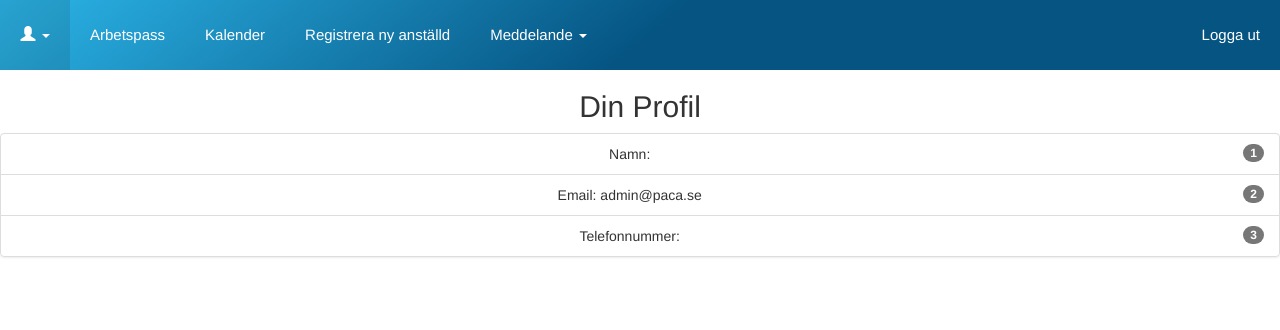
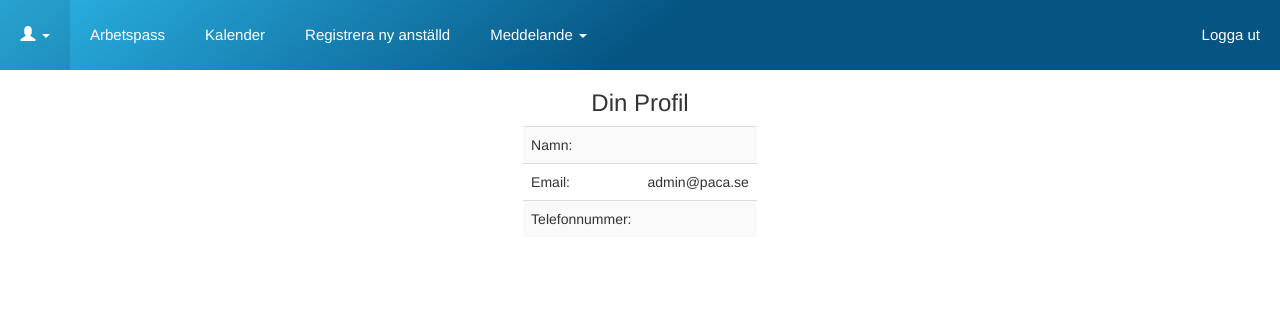
Before and after one commit to ChristopherAc/paca, a Django app: page /profile/ in a window 1280 px wide. Shown: the top 330 px of the page. Run offline with Django 3.2, Linux system fonts and the light colour scheme; a user stored in the database is signed in; some libraries are stand-ins or nearby versions.

Commit message:
fixat till lite design i profil sidan

```diff
--- a/paca/paca_app/static/stylesheets/overall.css
+++ b/paca/paca_app/static/stylesheets/overall.css
@@ -83,3 +83,8 @@
     transition: all 0.2s;
     font-size: 18px;
 }
+#tableheader{
+    width: auto;
+    margin: auto;
+    text-align: left;
+}
--- a/paca/paca_app/templates/profile.html
+++ b/paca/paca_app/templates/profile.html
@@ -4,21 +4,23 @@
 {% endblock %}
 
 {% block content %}
-<h2>Din Profil</h2>
-<div>
-<ul class="list-group">
-  <li class="list-group-item d-flex justify-content-between align-items-center">
-    Namn: {{request.user}}
-    <span class="badge badge-primary badge-pill">1</span>
-  </li>
-  <li class="list-group-item d-flex justify-content-between align-items-center">
-    Email: {{request.user.email}}
-    <span class="badge badge-primary badge-pill">2</span>
-  </li>
-  <li class="list-group-item d-flex justify-content-between align-items-center">
-    Telefonnummer: {{request.user.phone}}
-    <span class="badge badge-primary badge-pill">3</span>
-  </li>
-</ul>
+<div class="container">
+  <h3>Din Profil</h3>
+  <table id="tableheader" class="table table-striped">
+    <tbody>
+      <tr>
+        <td>Namn:</td>
+        <td> {{request.user}}</td>
+      </tr>
+      <tr>
+        <td>Email:</td>
+        <td> {{request.user.email}}</td>
+      </tr>
+      <tr>
+        <td>Telefonnummer:</td>
+        <td> {{request.user.phone}}</td>
+      </tr>
+    </tbody>
+  </table>
 </div>
 {% endblock %}
```
